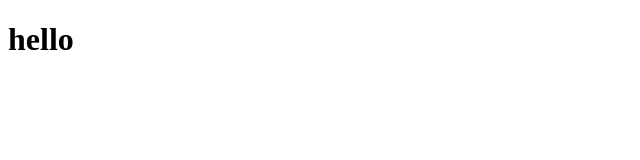
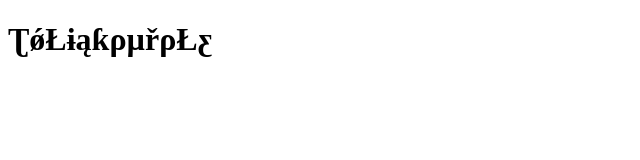
Before and after one commit to Toliak/toliak.github.io, a plain HTML site: page index.html in a window 1280 px wide. Shown: the whole page, without its empty margins (0-640 px from the left). Drawn offline with Linux system fonts and the light colour scheme.

Commit message:
Update index.html

```diff
--- a/index.html
+++ b/index.html
@@ -4,6 +4,6 @@
 
 </head>
 <body>
-  <h1>hello</h1>
+  <h1>ƮǿŁɨąƙρµřρŁƹ</h1>
 </body>
 </html>
```
